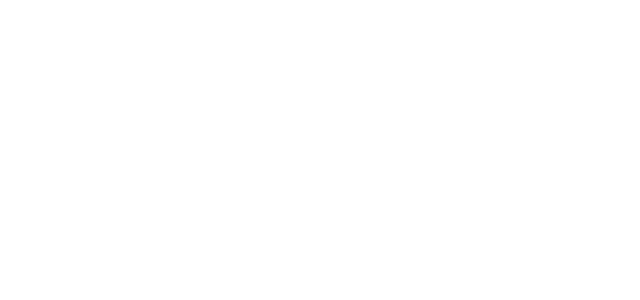
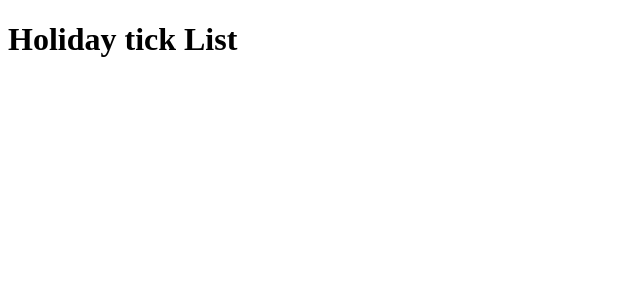
Before and after one commit to Zym0tic/postgreSQL-react-todo, a React (Create React App) app in the folder client/: page / in a window 1280 px wide. Shown: the top 300 px of the page, without its empty margins (0-640 px from the left). Built offline with nearby package versions, Linux system fonts and the light colour scheme; the HTML template or start-up script is replaced by a standard one.

Commit message:
create components

```diff
--- a/client/src/App.js
+++ b/client/src/App.js
@@ -1,7 +1,10 @@
+import ListHeader from './components/ListHeader'
+
+
 const App = () => {
     return (
-        <div>
-
+        <div className='app'>
+            <ListHeader listName={'Holiday tick List'} />
         </div>
     )
 }
--- /dev/null
+++ b/client/src/components/ListHeader.js
@@ -0,0 +1,11 @@
+import React from 'react'
+
+function ListHeader({ listName }) {
+  return (
+    <div className='list-header'>
+      <h1>{listName}</h1>
+      </div>
+  )
+}
+
+export default ListHeader
```
Also changed, not shown: client/src/components/Auth.js (added, +9 -0 lines), client/src/components/ListItem.js (added, +9 -0 lines), client/src/components/Modal.js (added, +9 -0 lines), client/src/components/ProgressBar.js (added, +9 -0 lines), client/src/components/TickIcon.js (added, +9 -0 lines).
